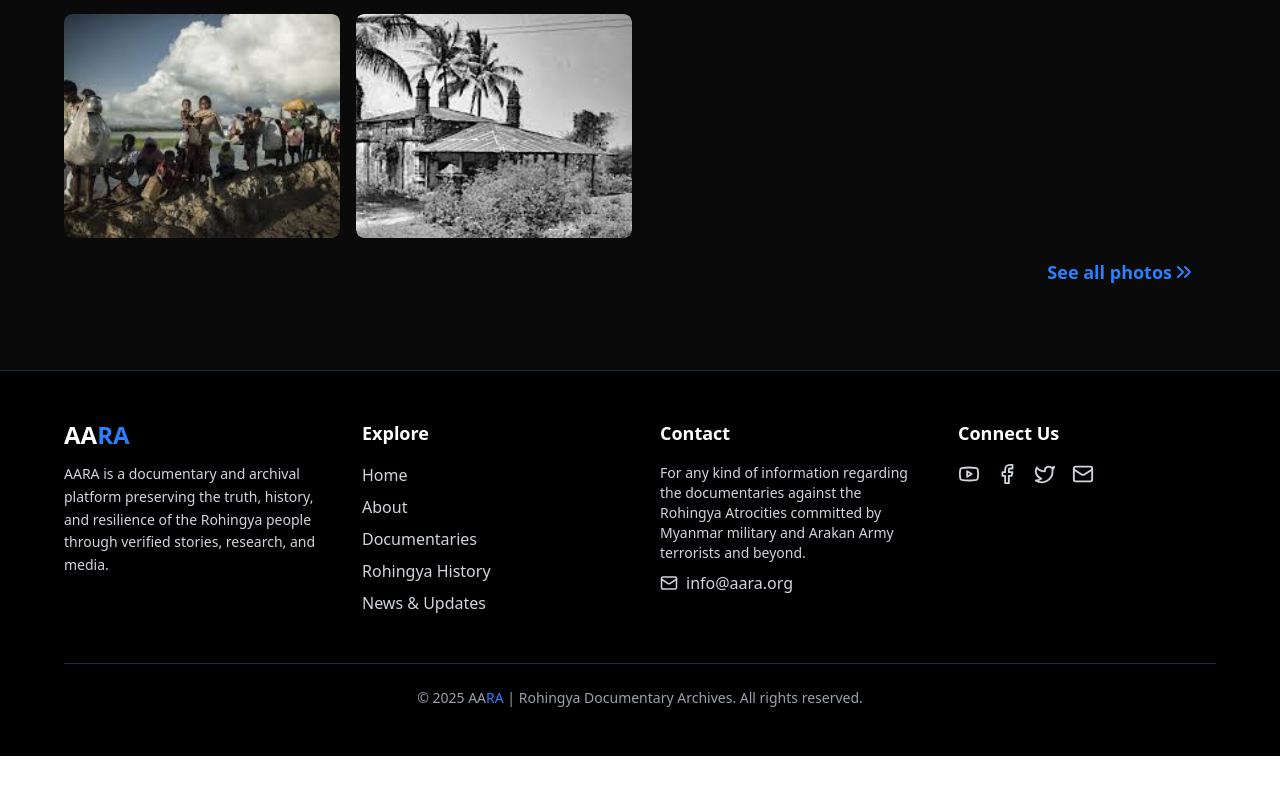
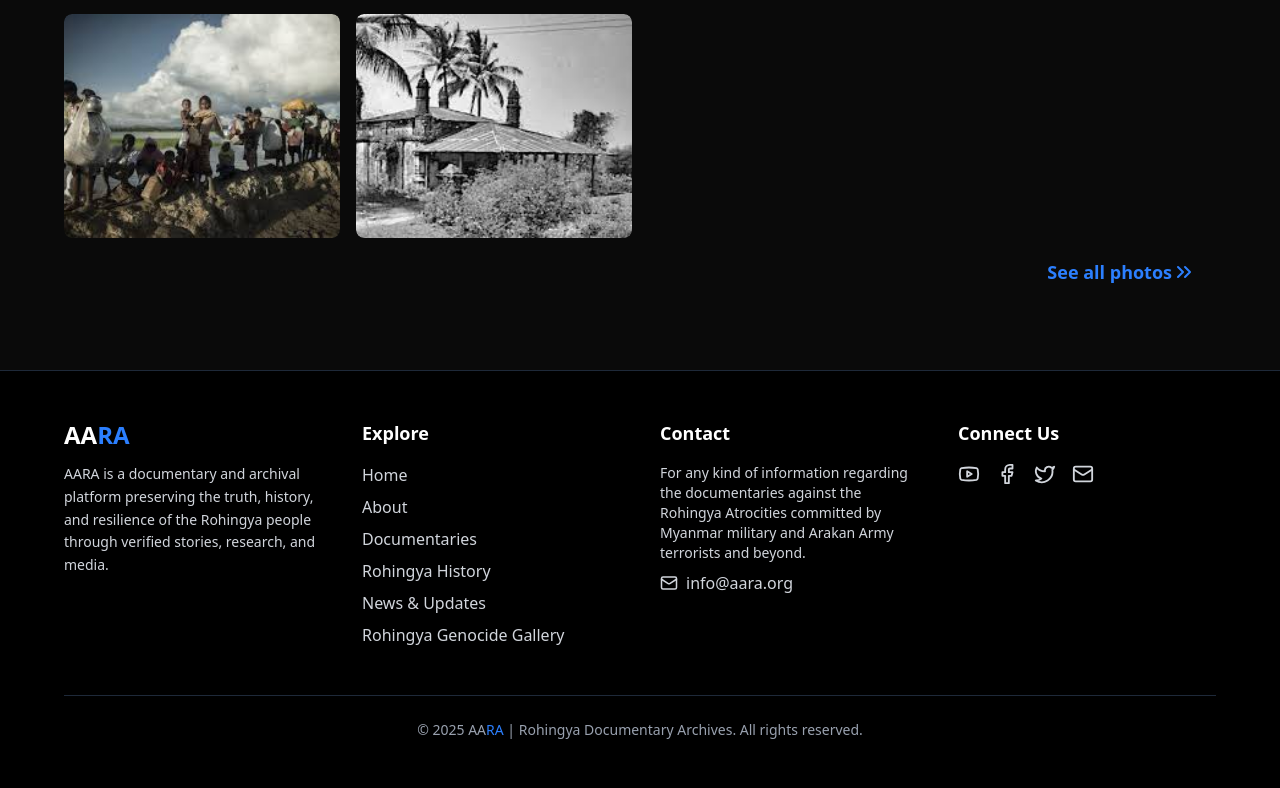
Before and after one commit to Mustakahmmed-dev/Rohingya-Documentary, a Next.js app: page / in a window 1280 px wide. Shown: the part 4532-5320 px from the top of the page. Before the commit the page ends 5288 px from the top, so only its background shows below. Built offline with nearby package versions, Linux system fonts and the light colour scheme.

Commit message:
Updated navbar and footer with contents

```diff
--- a/src/components/Footer/footer.jsx
+++ b/src/components/Footer/footer.jsx
@@ -26,6 +26,7 @@ const Footer = () => {
             <li><Link href="/documentaries" className="hover:text-red-500">Documentaries</Link></li>
             <li><Link href="/history" className="hover:text-red-500">Rohingya History</Link></li>
             <li><Link href="/news" className="hover:text-red-500">News & Updates</Link></li>
+            <li><Link href="/rohingya-genocide-gallery" className="hover:text-red-500">Rohingya Genocide Gallery </Link></li>
           </ul>
         </div>
 
--- a/src/components/Navbar/Navbar.jsx
+++ b/src/components/Navbar/Navbar.jsx
@@ -51,6 +51,7 @@ const Navbar = () => {
             <ul className="group-hover:block hidden absolute z-50 backdrop-blur-3xl bg-black/80 rounded w-[300px] py-3">
               <li><Link href="/" className="block px-3 py-2 hover:bg-red-500">Videos</Link></li>
               <li><Link href="/" className="block px-3 py-2 hover:bg-red-500">Article Stories</Link></li>
+              <li><Link href="/rohingya-genocide-gallery" className="block px-3 py-2 hover:bg-red-500">Rohingya Genocide Gallery</Link></li>
             </ul>
           </li>
           <li><Link href="/" className="px-4 py-3 hover:text-red-500 ">Rohingya History</Link></li>
@@ -110,6 +111,11 @@ const Navbar = () => {
                       <span className="flex items-center"><ChevronsRight size={18} className="text-gray-300 mr-1" /> Article Stories</span>
                     </Link>
                   </li>
+                  <li>
+                    <Link href="/" onClick={() => setOpenDrawer(false)} className="block px-4 py-2 hover:bg-red-500 rounded">
+                      <span className="flex items-center"><ChevronsRight size={18} className="text-gray-300 mr-1" /> Rohingya Genocide Gallery</span>
+                    </Link>
+                  </li>
                 </ul>
               )}
             </li>
```
